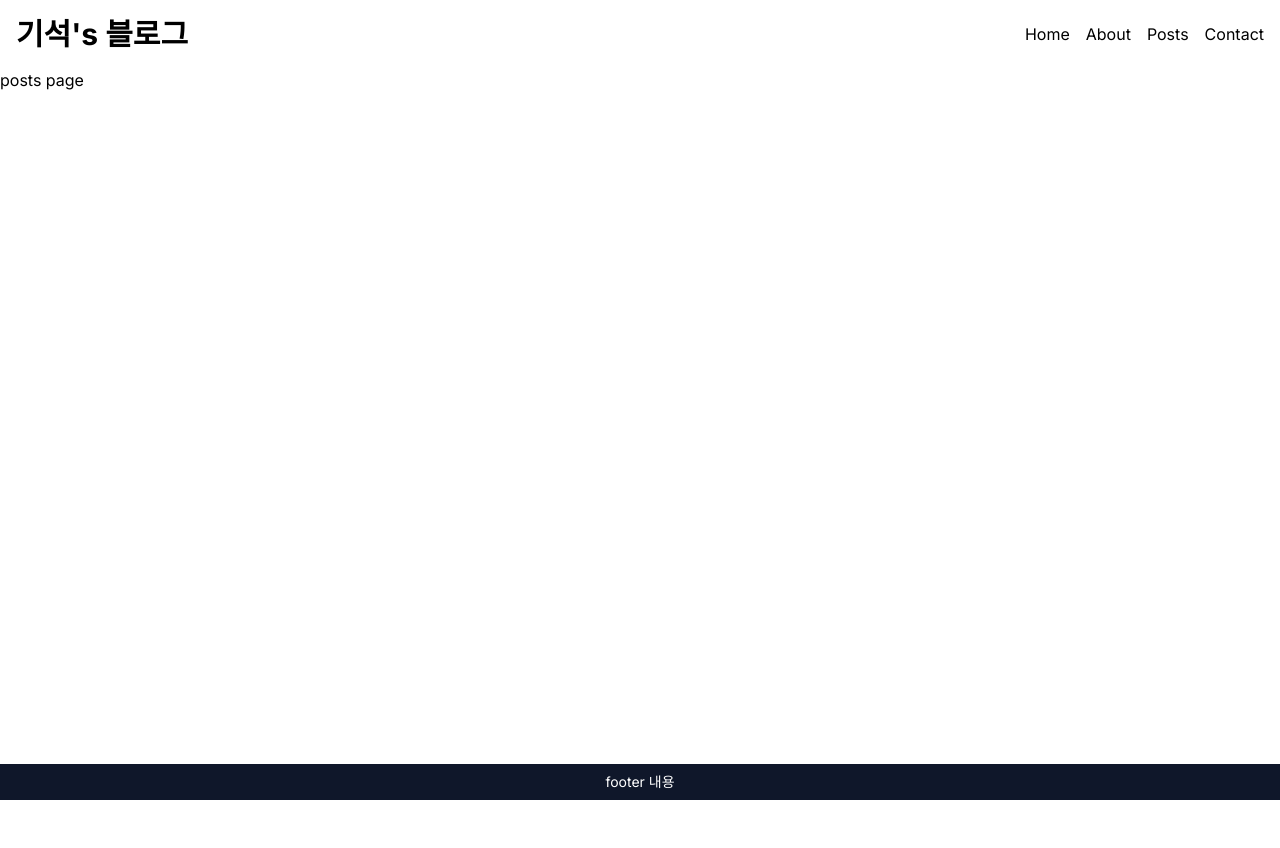
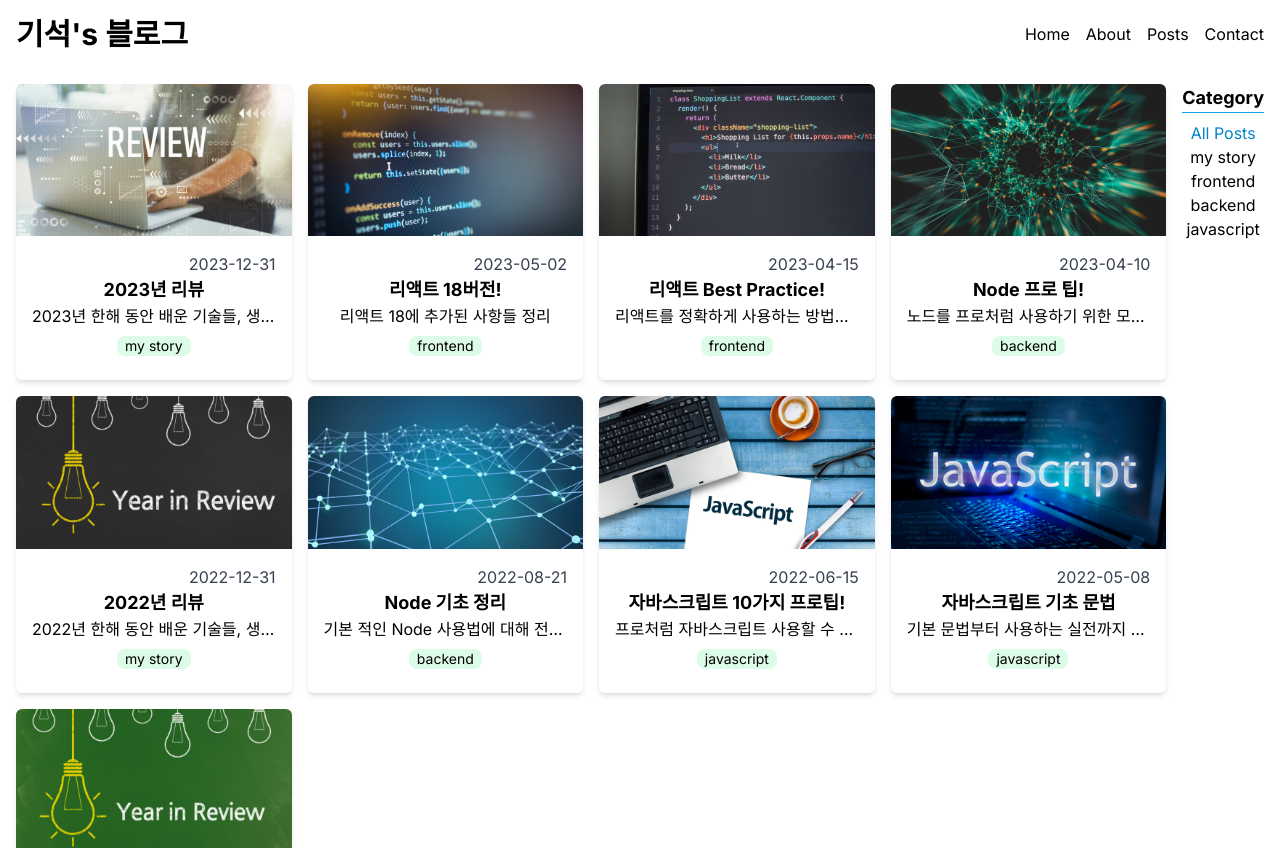
Before and after one commit to GiSeok-Hong/next-blog, a Next.js app: page /posts in a window 1280 px wide. Shown: the top 848 px of the page. Before the commit the page ends 800 px from the top, so only its background shows below. Built offline with nearby package versions, Linux system fonts and the light colour scheme.

Commit message:
feat: Category 컴포넌트 작성

```diff
--- a/src/app/posts/page.tsx
+++ b/src/app/posts/page.tsx
@@ -1,7 +1,8 @@
-export default function PostsPage() {
-  return (
-    <>
-      <h1>posts page</h1>
-    </>
-  );
+import FilterablePosts from "@/components/FilterablePosts";
+import { getAllPosts } from "@/service/posts";
+
+export default async function PostsPage() {
+  const posts = await getAllPosts();
+  const categories = [...new Set(posts.map((post) => post.category))];
+  return <FilterablePosts posts={posts} categories={categories} />;
 }
--- /dev/null
+++ b/src/components/Categories.tsx
@@ -0,0 +1,28 @@
+type Props = {
+  categories: string[];
+  selected: string;
+  onClick: (category: string) => void;
+};
+
+export default function Categories({ categories, selected, onClick }: Props) {
+  return (
+    <section className="text-center pl-4">
+      <h2 className="text-lg font-bold border-b border-sky-500 mb-2">
+        Category
+      </h2>
+      <ul>
+        {categories.map((category) => (
+          <li
+            className={`cursor-pointer hover:text-sky-500 ${
+              category === selected && "text-sky-600"
+            }`}
+            key={category}
+            onClick={() => onClick(category)}
+          >
+            {category}
+          </li>
+        ))}
+      </ul>
+    </section>
+  );
+}
--- /dev/null
+++ b/src/components/FilterablePosts.tsx
@@ -0,0 +1,32 @@
+"use client";
+
+import { Post } from "@/service/posts";
+import { useState } from "react";
+import PostsGrid from "./PostsGrid";
+import Categories from "./Categories";
+
+type Props = {
+  posts: Post[];
+  categories: string[];
+};
+
+const ALL_POST = "All Posts";
+
+export default function FilterablePosts({ posts, categories }: Props) {
+  const [selected, setSelected] = useState(ALL_POST);
+  const filtered =
+    selected === ALL_POST
+      ? posts
+      : posts.filter((post) => post.category === selected);
+
+  return (
+    <section className="flex m-4">
+      <PostsGrid posts={filtered} />
+      <Categories
+        categories={[ALL_POST, ...categories]}
+        selected={selected}
+        onClick={setSelected}
+      />
+    </section>
+  );
+}
```
